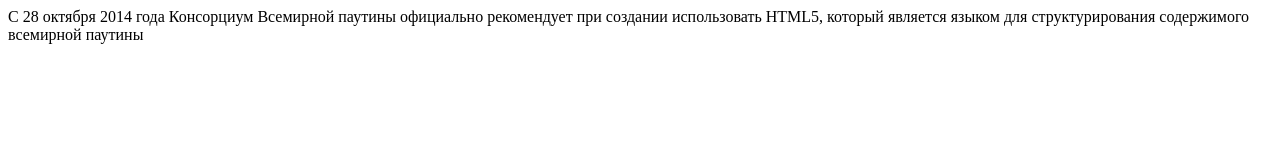
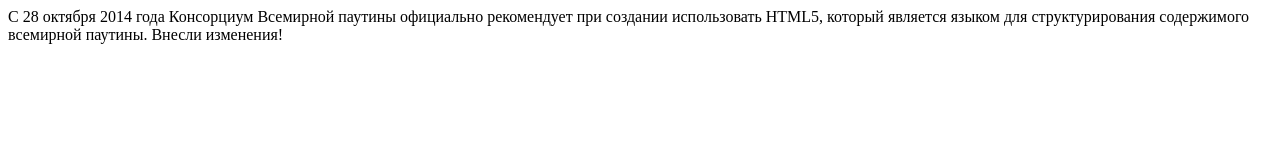
Before and after one commit to goncharovnikitos/my-site, a plain HTML site: page index.html in a window 1280 px wide. Drawn offline with Linux system fonts and the light colour scheme.

Commit message:
Update index.html
добавили содержание

```diff
--- a/index.html
+++ b/index.html
@@ -7,6 +7,6 @@
 <body>
 С 28 октября 2014 года Консорциум Всемирной паутины официально
 рекомендует при создании использовать HTML5, который является языком
-для структурирования содержимого всемирной паутины
+для структурирования содержимого всемирной паутины. Внесли изменения!
 </body>
 </html>
```
